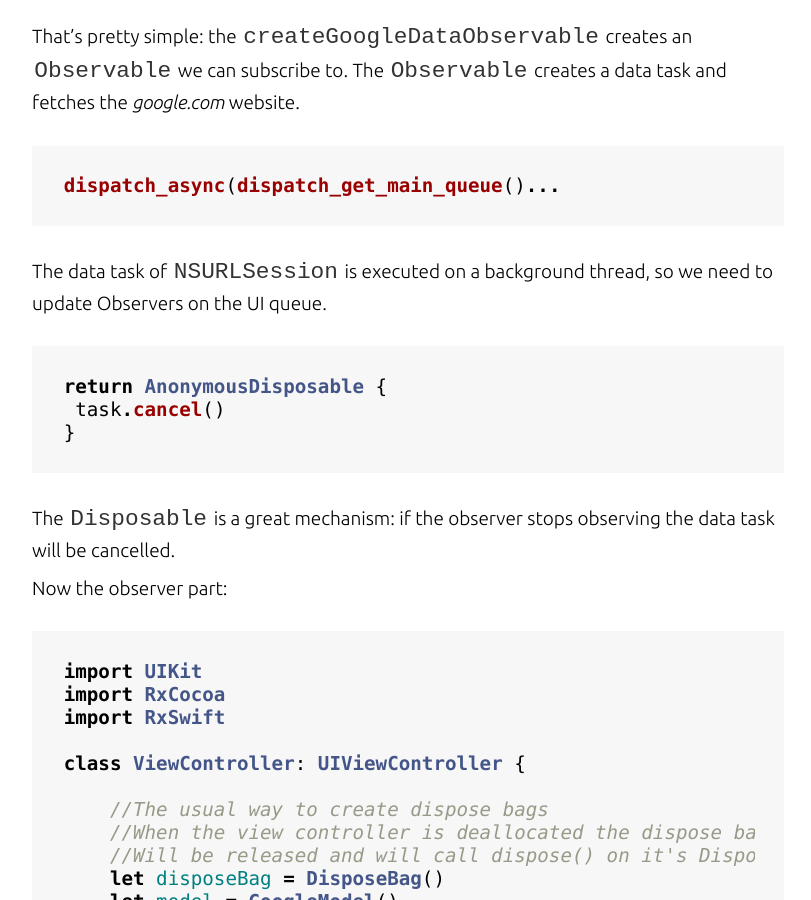
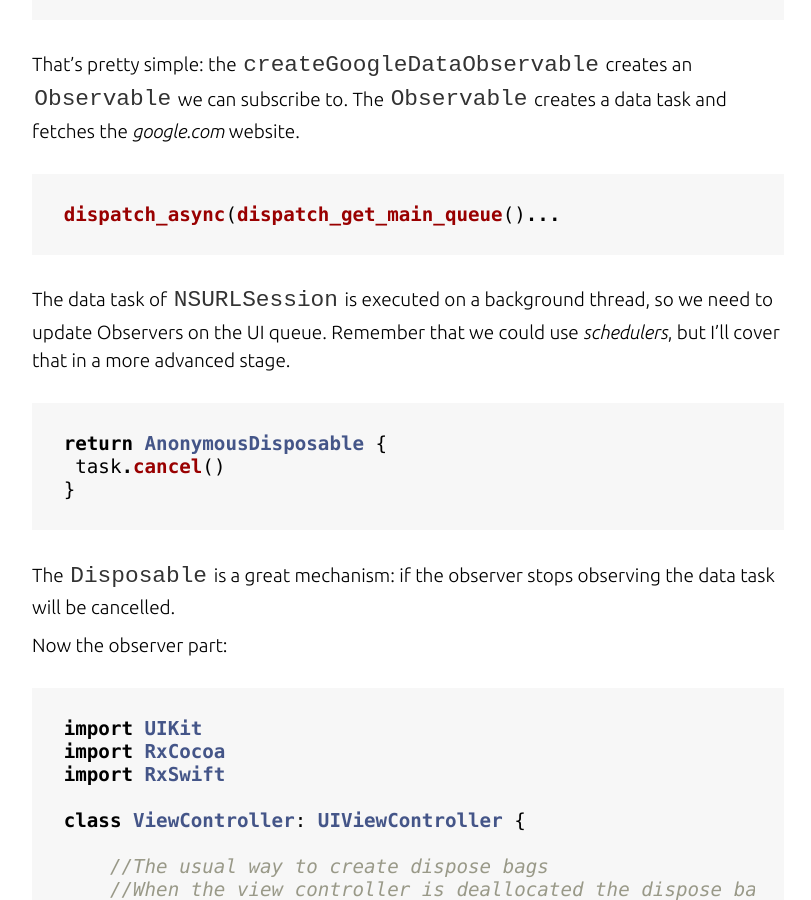
Before and after one commit to michalciurus/michalciurus.github.io, a Jekyll site: the page built from _posts/2016-07-16-RxSwift-for-dummies-#1-Observables.markdown, in a window 1280 px wide and 900 px high, scrolled down 7897 px. Shown: the whole window, without its empty margins (232-1043 px from the left). Built offline with Jekyll 4.4.1, drawn with Linux system fonts in a browser that asks for light colours; nearby versions of some CDN libraries; some of the changed text lies outside the part shown.

Commit message:
no message

```diff
--- a/_posts/2016-07-16-RxSwift-for-dummies-#1-Observables.markdown
+++ b/_posts/2016-07-16-RxSwift-for-dummies-#1-Observables.markdown
@@ -56,7 +56,7 @@ Let's analyze step by step what's happening:
 dispatch_async(...)
 {% endhighlight %}
 
-The `Observable` executes code on the main thread (unless programmed otherwise) so let's use a simple `dispatch_async` to not block it.
+The `Observable` executes code on the main thread (unless programmed otherwise) so let's use a simple `dispatch_async` to not block it. RxSwift has a mechanism called *Schedulers* that we could use instead, but let's leave that for later when you're 🐔.
 
 {% highlight swift %}
 observer.onNext("Hello")
@@ -245,7 +245,7 @@ That's pretty simple: the `createGoogleDataObservable` creates an `Observable` w
 dispatch_async(dispatch_get_main_queue()...
 {% endhighlight %}
 
-The data task of `NSURLSession` is executed on a background thread, so we need to update Observers on the UI queue.
+The data task of `NSURLSession` is executed on a background thread, so we need to update Observers on the UI queue. Remember that we could use *schedulers*, but I'll cover that in a more advanced stage.
 
 {% highlight swift %}
 return AnonymousDisposable {
```
